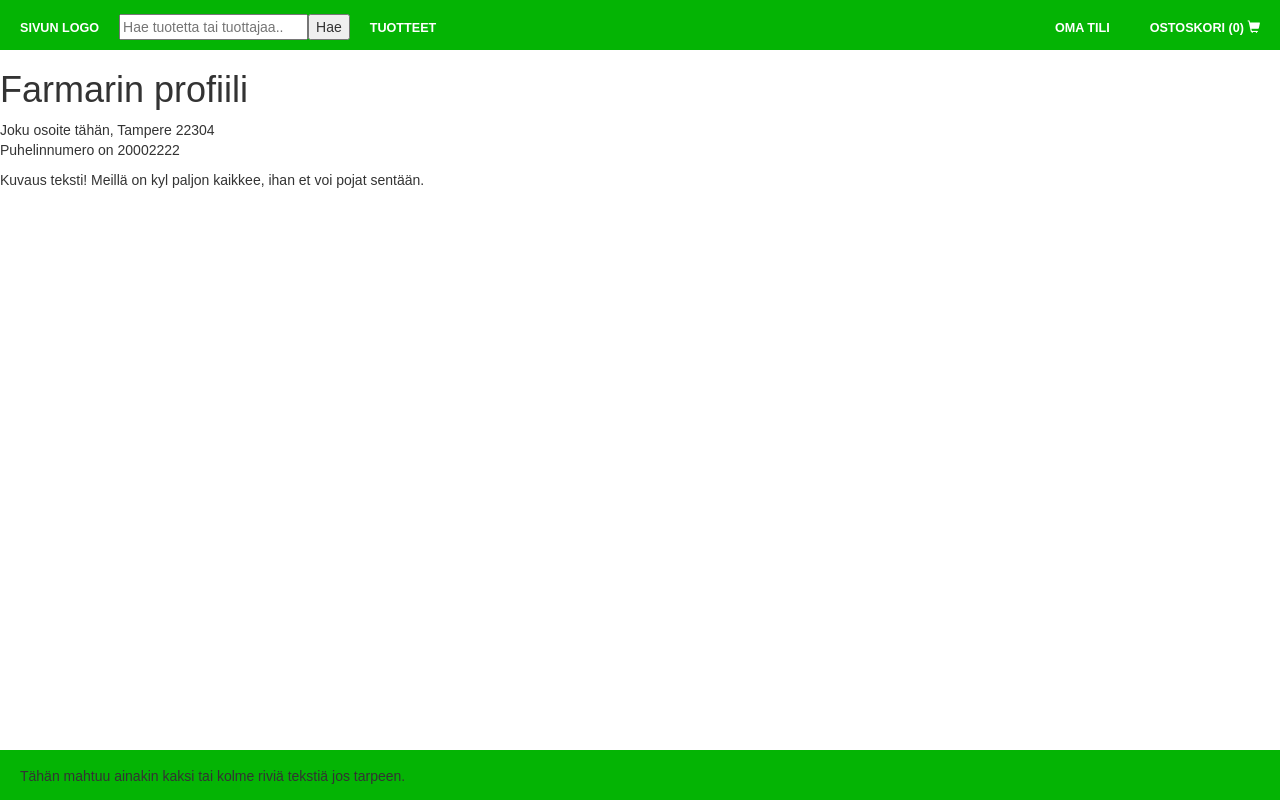
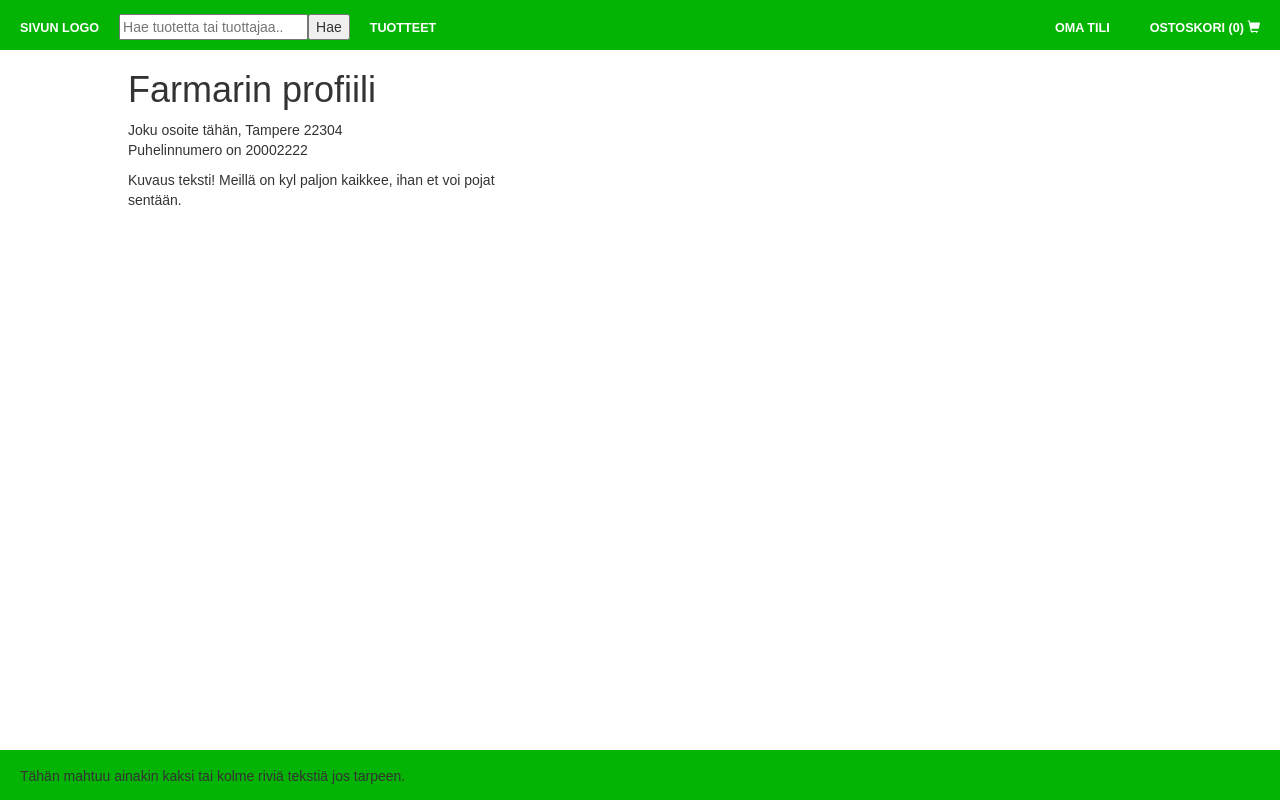
Before and after one commit to jnyste/lahiruoka, a React (Create React App) app in the folder frontend/: page /profiili in a window 1280 px wide. Built offline with nearby package versions, Linux system fonts and the light colour scheme.

Commit message:
UserProfile_style.css: Add margin and width attributes to profilecontainer div.

```diff
--- a/frontend/src/css/UserProfile_style.css
+++ b/frontend/src/css/UserProfile_style.css
@@ -0,0 +1,5 @@
+.profilecontainer {
+    margin-left: 10%;
+    width: 400px;
+
+}
```
